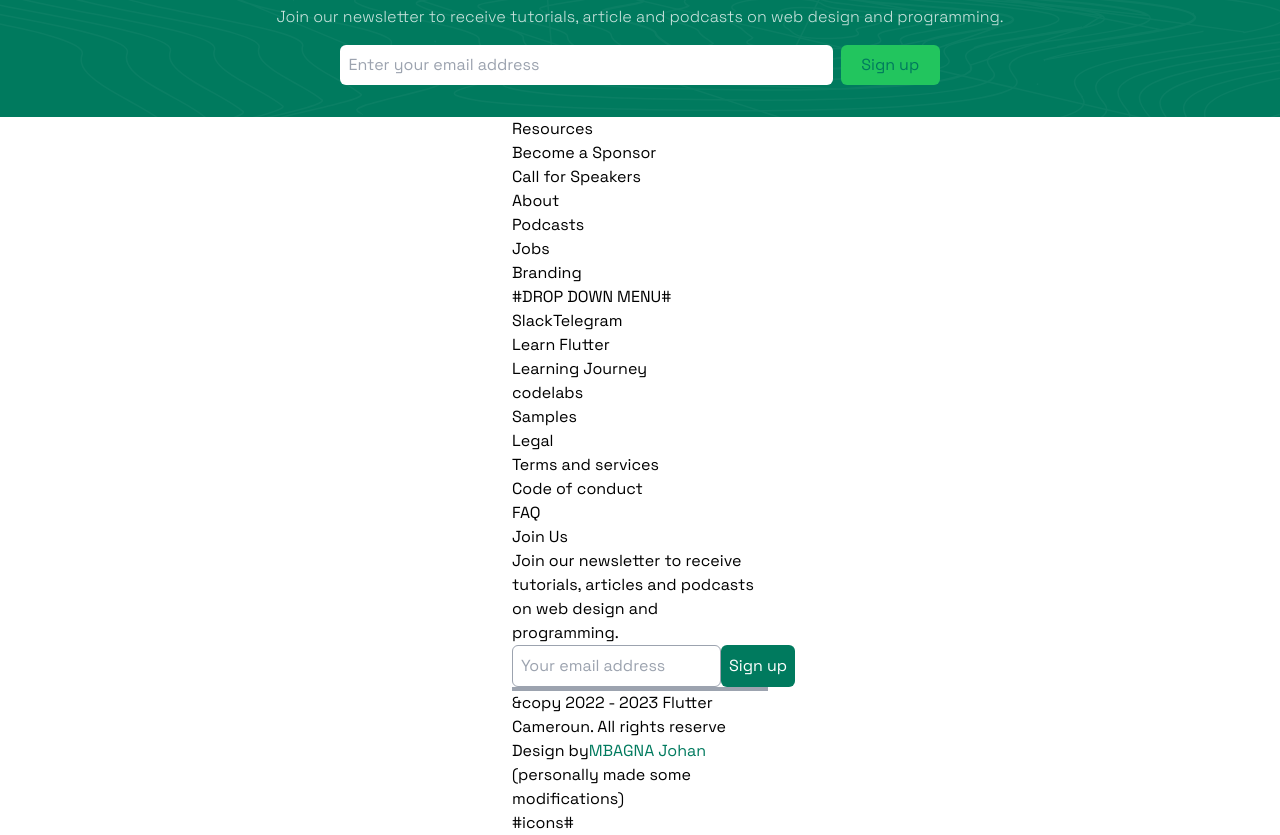
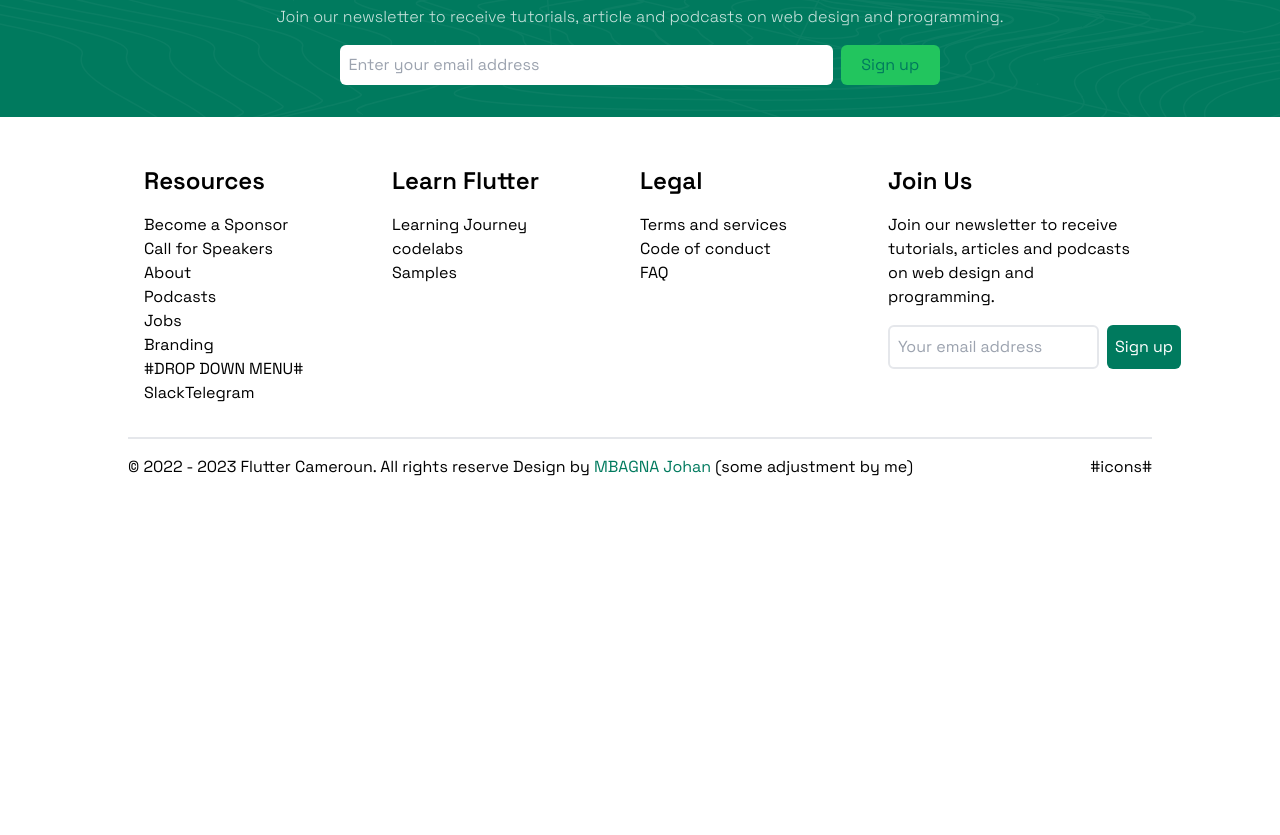
Before and after one commit to octopse/flutter-website-cmr, a Next.js app: page / in a window 1280 px wide. Shown: the part 3170-4005 px from the top of the page. After the commit the page ends 3649 px from the top, so only its background shows below. Built offline with nearby package versions, Linux system fonts and the light colour scheme.

Commit message:
Update: footer elements positioning done

```diff
--- a/components/Footer.jsx
+++ b/components/Footer.jsx
@@ -3,10 +3,10 @@
 
 function Footer(){
     return(
-        <footer className="w-1/5 mx-auto">
-            <div>
-                <div>
-                    <h3>Resources</h3>
+        <footer className="w-4/5 mx-auto mt-8">
+            <div className="flex justify-between p-4">
+                <div className="w-1/4">
+                    <h3 className="text-2xl font-semibold mb-4">Resources</h3>
                     <p>Become a Sponsor</p>
                     <p>Call for Speakers</p>
                     <p>About</p>
@@ -19,31 +19,31 @@ function Footer(){
                         <span>Telegram</span>
                     </div>
                 </div>
-                <div>
-                    <h3>Learn Flutter</h3>
+                <div className="w-1/4">
+                    <h3 className="text-2xl font-semibold mb-4">Learn Flutter</h3>
                     <p>Learning Journey</p>
                     <p>codelabs</p>
                     <p>Samples</p>
                 </div>
-                <div>
-                    <h3>Legal</h3>
+                <div className="w-1/4">
+                    <h3 className="text-2xl font-semibold mb-4">Legal</h3>
                     <p>Terms and services</p>
                     <p>Code of conduct</p>
                     <p>FAQ</p>
                 </div>
-                <div>
-                    <h3>Join Us</h3>
+                <div className="w-1/4">
+                    <h3 className="text-2xl font-semibold mb-4">Join Us</h3>
                     <p>Join our newsletter to receive tutorials, articles and podcasts on web design and programming.</p>
-                    <form className="flex w-full">
-                        <input type="text" placeholder="Your email address" className="p-2 rounded-md border border-gray-400"/>
+                    <form className="flex w-full mt-4 space-x-2">
+                        <input type="text" placeholder="Your email address" className="p-2 rounded-md border-2 border-gray-200"/>
                         <input type="submit" value="Sign up" className="p-2 bg-brand text-white rounded-md cursor-pointer hover:bg-none hover:opacity-80" />
                     </form>
                 </div>
             </div>
-            <hr className="w-full border-2 border-gray-400" />
-            <div>
-                <p>&copy 2022 - 2023 Flutter Cameroun. All rights reserve Design by
-                    <a href="#" className="text-brand">MBAGNA Johan</a> (personally made some modifications)
+            <hr className="mt-4 w-full border border-gray-200" />
+            <div className="mt-4 flex justify-between">
+                <p>&copy; 2022 - 2023 Flutter Cameroun. All rights reserve Design by
+                    <a href="#" className="text-brand"> MBAGNA Johan</a> (some adjustment by me)
                 </p>
                 <p>#icons#</p>
             </div>
```
